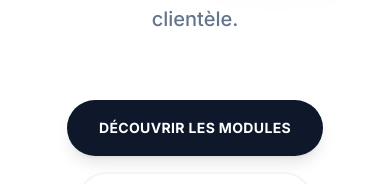
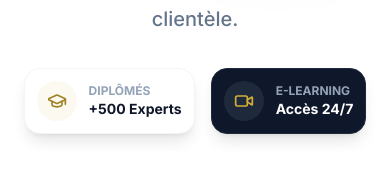
Before and after one commit to agencybenweb/SMB, a Next.js app: page /formation in a window 390 px wide. Shown: the part 525-709 px from the top of the page. Built offline with nearby package versions, Linux system fonts and the light colour scheme; no server answers; a web font is replaced by a local one.

Commit message:
feat: enhance mobile responsiveness for hero bubbles on formation and home pages

```diff
--- a/app/formation/page.tsx
+++ b/app/formation/page.tsx
@@ -43,7 +43,31 @@ export default function FormationPage() {
                 Des formations certifiantes expertes pour garantir des résultats d'exception à votre clientèle.
               </p>
 
-              {/* Floating Widgets Elements */}
+
+              {/* Mobile Bubbles (In-Flow) */}
+              <div className="flex lg:hidden flex-wrap justify-center gap-4 mt-8 mb-4">
+                <div className="flex items-center gap-3 bg-white p-3 rounded-2xl shadow-lg border border-slate-100">
+                  <div className="w-10 h-10 rounded-full bg-gold-50 flex items-center justify-center text-gold-600">
+                    <GraduationCap className="w-5 h-5" />
+                  </div>
+                  <div className="text-left">
+                    <div className="text-xs text-slate-400 font-bold uppercase">Diplômés</div>
+                    <div className="text-sm font-bold text-slate-900">+500 Experts</div>
+                  </div>
+                </div>
+
+                <div className="flex items-center gap-3 bg-slate-900 p-3 rounded-2xl shadow-lg border border-slate-800">
+                  <div className="w-10 h-10 rounded-full bg-slate-800 flex items-center justify-center text-gold-400">
+                    <Video className="w-5 h-5" />
+                  </div>
+                  <div className="text-left">
+                    <div className="text-xs text-slate-400 font-bold uppercase">E-Learning</div>
+                    <div className="text-sm font-bold text-white">Accès 24/7</div>
+                  </div>
+                </div>
+              </div>
+
+              {/* Floating Widgets Elements (Desktop Only) */}
               <div className="absolute top-[65%] -right-32 hidden lg:flex items-center gap-3 bg-white p-4 rounded-2xl shadow-xl border border-slate-100 animate-float" style={{ animationDelay: '0s' }}>
                 <div className="w-10 h-10 rounded-full bg-gold-50 flex items-center justify-center text-gold-600">
                   <GraduationCap className="w-5 h-5" />
--- a/app/page.tsx
+++ b/app/page.tsx
@@ -100,7 +100,7 @@ export default async function HomePage() {
               </div>
 
               {/* Right Visuals - Floating Elements Style */}
-              <div className="flex-1 w-full relative h-[400px] md:h-[500px]">
+              <div className="flex-1 w-full relative h-[520px] lg:h-[500px]">
 
                 {/* Mockup Central */}
                 <div className="absolute top-[42%] left-1/2 -translate-x-1/2 -translate-y-1/2 w-64 h-80 bg-slate-950 rounded-[2rem] shadow-2xl shadow-black/50 border border-slate-800 flex flex-col items-center p-4 z-20 animate-float">
@@ -161,8 +161,30 @@ export default async function HomePage() {
                   </div>
                 </div>
 
-                {/* Background Element Circle */}
                 <div className="absolute inset-0 bg-gradient-to-tr from-gold-500/20 to-yellow-500/20 rounded-full blur-3xl opacity-30 z-0 animate-pulse" />
+
+                {/* Mobile Bubbles Container - Bottom Aligned */}
+                <div className="absolute bottom-6 left-0 right-0 flex lg:hidden justify-center gap-3 z-30 px-4">
+                  <div className="flex items-center gap-2 bg-white/95 backdrop-blur-sm p-3 rounded-2xl shadow-xl">
+                    <div className="w-8 h-8 rounded-full bg-slate-100 flex items-center justify-center text-slate-600">
+                      <CheckCircle2 className="w-4 h-4" />
+                    </div>
+                    <div>
+                      <div className="text-[10px] text-slate-400 font-bold uppercase">Satisfait</div>
+                      <div className="text-sm font-bold text-slate-800">4.9/5</div>
+                    </div>
+                  </div>
+
+                  <div className="flex items-center gap-2 bg-white/95 backdrop-blur-sm p-3 rounded-2xl shadow-xl">
+                    <div className="w-8 h-8 rounded-full bg-gold-100 flex items-center justify-center text-gold-600">
+                      <Activity className="w-4 h-4" />
+                    </div>
+                    <div>
+                      <div className="text-[10px] text-slate-400 font-bold uppercase">ROI</div>
+                      <div className="text-sm font-bold text-slate-800">+150%</div>
+                    </div>
+                  </div>
+                </div>
               </div>
 
             </div>
```
